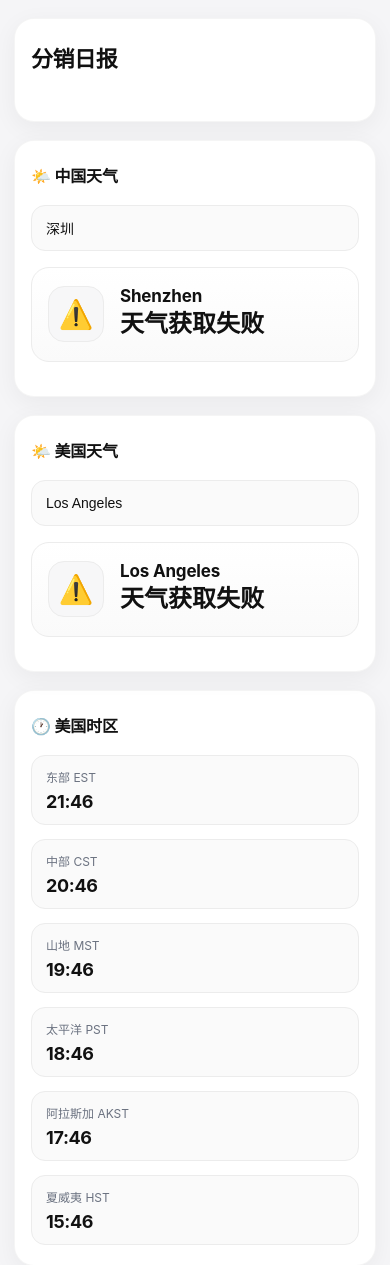
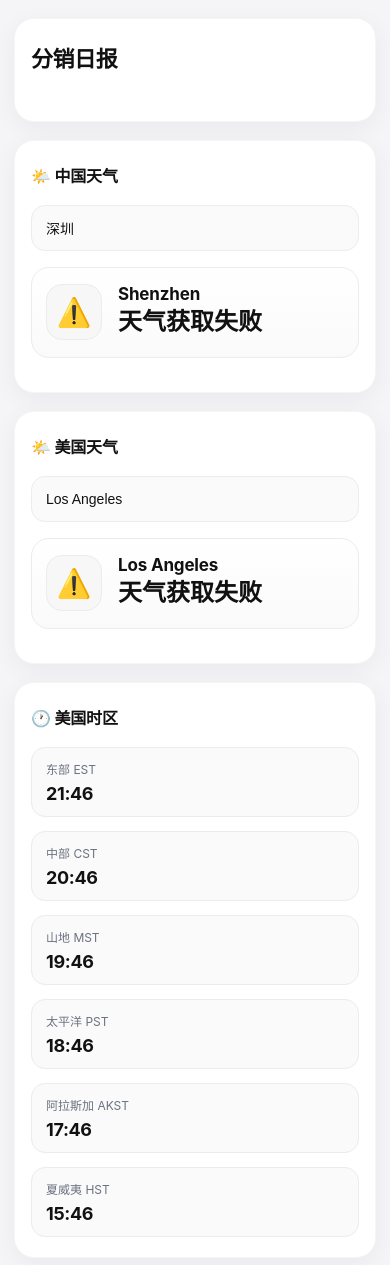
Before and after one commit to iven649/daily-report, a Python web app: template templates/index.html.j2 in a window 390 px wide. Shown: the top 1265 px of the page. Run offline with Jinja, Linux system fonts and the light colour scheme; the template is opened without the code that fills it, so the values that code supplies are empty.

Commit message:
Update index.html.j2

```diff
--- a/templates/index.html.j2
+++ b/templates/index.html.j2
@@ -437,6 +437,13 @@
       .products-card {
         padding-left: 16px;
         padding-right: 16px;
+      }
+      .weather-current-card {
+        padding: 16px 14px;
+      }
+
+      .weather-forecast-grid {
+        grid-template-columns: 1fr;
       }
 
       .hero-title {
```
